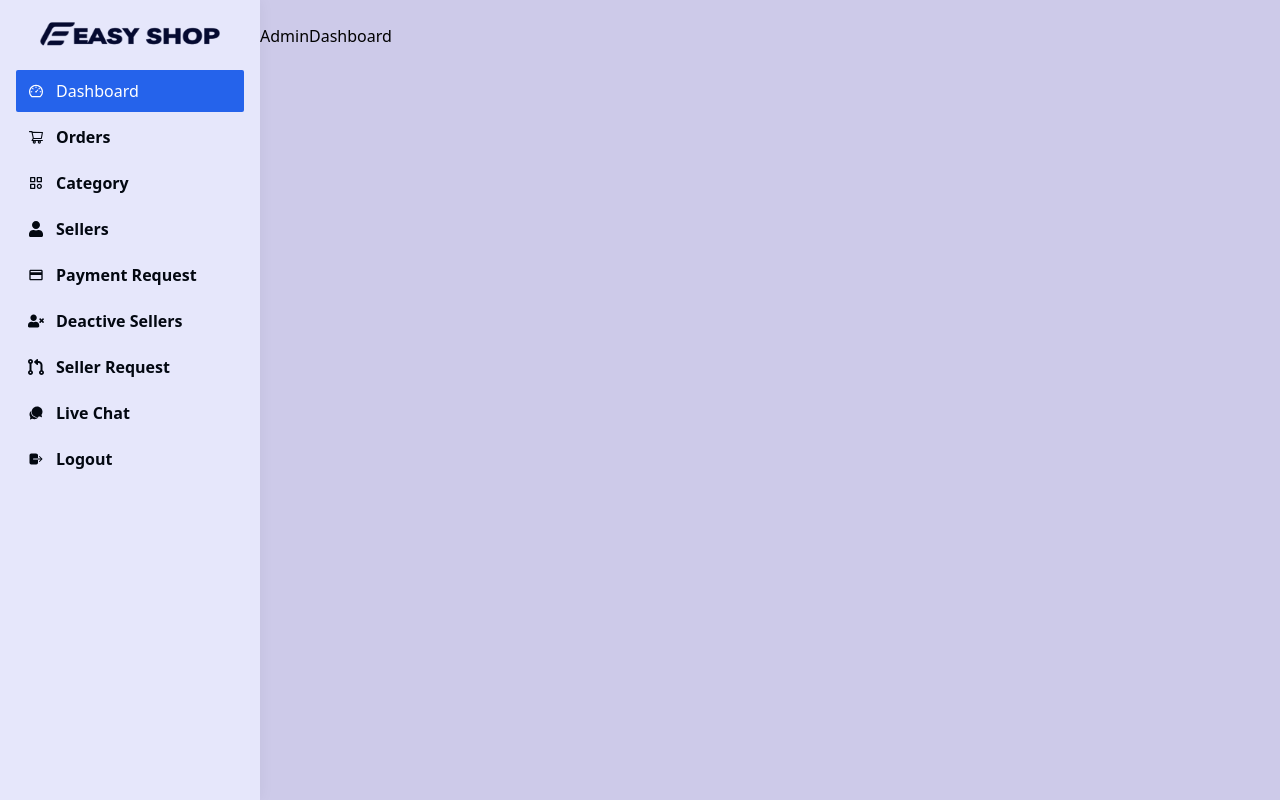
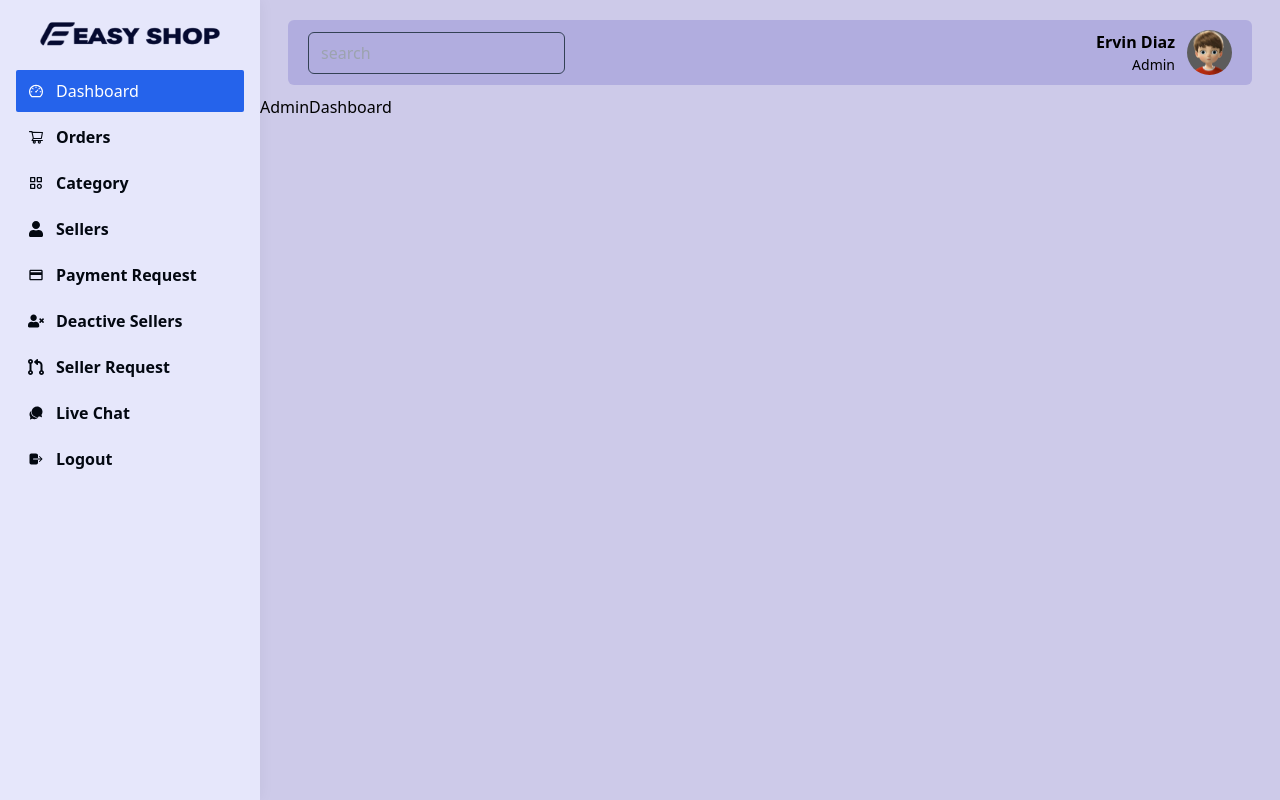
Before and after one commit to Geinery1212/MERN_Ecommerce_Multivendor_Admin-Seller, a React (Create React App) app: page /admin/dashboard in a window 1280 px wide. Built offline with nearby package versions, Linux system fonts and the light colour scheme.

Commit message:
Finished header  design

```diff
--- a/src/layout/Header.jsx
+++ b/src/layout/Header.jsx
@@ -1,8 +1,30 @@
 import React from 'react'
+import { FaList } from 'react-icons/fa'
+import adminImage from '../images/admin.jpg';
+const Header = ({ showSidebar, setShowSidebar }) => {
+    return (
+        <div className='fixed top-0 left-0 w-full py-5 px-2 lg:px-7 z-40'>
+            <div className='ml-0 lg:ml-[260px] rounded-md h-[65px] flex justify-between items-center bg-[#b1addf] px-5 transition-all'>
+                <div onClick={() => setShowSidebar(true)} className='w-[35px] flex lg:hidden h-[35px] rounded-sm bg-indigo-500 shadow-lg hover:shadow-indigo-500/50 justify-center items-center cursor-pointer'>
+                    <span><FaList></FaList></span>
+                </div>
+                <div className='hidden md:block'>
+                    <input type="text" className='px-3 py-2 outline-none border bg-transparent border-slate-700 rounded-md text-[#424d72] focus:border-indigo-400 overflow-hidden' name='search' placeholder='search' />
+                </div>
+                <div className='flex justify-center items-center gap-8 relative'>
+                    <div className="flex justify-center items-center">
+                        <div className='flex justify-center items-center gap-3'>
+                            <div className='flex justify-center items-center flex-col text-end'>
+                                <h2 className='text-md font-bold'>Ervin Diaz</h2>
+                                <span className='text-[14px] w-full font-normal'>Admin</span>
+                            </div>
+                            <img className='w-[45px] h-[45px] rounded-full overflow-hidden' src={adminImage} alt="AdminImage" />
+                        </div>
+                    </div>
 
-const Header = () => {
-    return (
-        <div>Header</div>
+                </div>
+            </div>
+        </div>
     )
 }
 
--- a/src/layout/Main.jsx
+++ b/src/layout/Main.jsx
@@ -1,14 +1,16 @@
-import React from 'react'
+import React, { useState } from 'react'
 import { Outlet } from 'react-router-dom'
 import Header from './Header'
 import { Sidebar } from './Sidebar'
 
 const Main = () => {
+    const [showSidebar, setShowSidebar] = useState(false);
+
     return (
         <div className='bg-[#cdcae9] w-full min-h-screen'>
-            <Header />
-            <Sidebar />
-            <div className='ml-0 lg:ml-[260px] pt-95px transition-all'>
+            <Header showSidebar={showSidebar} setShowSidebar={setShowSidebar} />
+            <Sidebar showSidebar={showSidebar} setShowSidebar={setShowSidebar} />
+            <div className='ml-0 lg:ml-[260px] pt-[95px] transition-all'>
                 <Outlet></Outlet>
             </div>
         </div>
--- a/src/layout/Sidebar.jsx
+++ b/src/layout/Sidebar.jsx
@@ -3,7 +3,7 @@
 import logo from '../images/logo.png'
 import { getNav } from '../navigation';
 import { IoLogOut } from "react-icons/io5";
-export const Sidebar = () => {
+export const Sidebar = ({ showSidebar, setShowSidebar }) => {
     const [allNav, setAllNav] = useState([]);
     const { pathname } = useLocation();
     useEffect(() => {
@@ -13,10 +13,10 @@
     }, []);
     return (
         <div>
-            <div>
+            <div onClick={() => setShowSidebar(false)} className={`fixed duration-200 ${!showSidebar ? 'invisible' : 'visible'} w-screen h-screen bg-[#22292f80] top-0 left-0 z-10`}>
 
             </div>
-            <div className='w-[260px] fixed bg-[#e6e7fb] z-50 top-0 h-screen shadow-[0_0_15px_0_rgb(34_41_47_/_5%)] transition-all'>
+            <div className={`${showSidebar ? 'left-0' : '-left-[260px] lg:left-0'} w-[260px] fixed bg-[#e6e7fb] z-50 top-0 h-screen shadow-[0_0_15px_0_rgb(34_41_47_/_5%)] transition-all`}>
                 <div className='h-[70px] flex justify-center items-center'>
                     <Link to='/' className='w-[180px] h-[50px]'>
                         <img src={logo} alt="Logo" className='w-full h-full' /></Link>
--- a/src/views/admin/AdminDashboard.jsx
+++ b/src/views/admin/AdminDashboard.jsx
@@ -2,7 +2,9 @@
 
 const AdminDashboard = () => {
     return (
-        <div>AdminDashboard</div>
+        <div>
+            <h1>AdminDashboard</h1>
+        </div>
     )
 }
 export default AdminDashboard;
```
